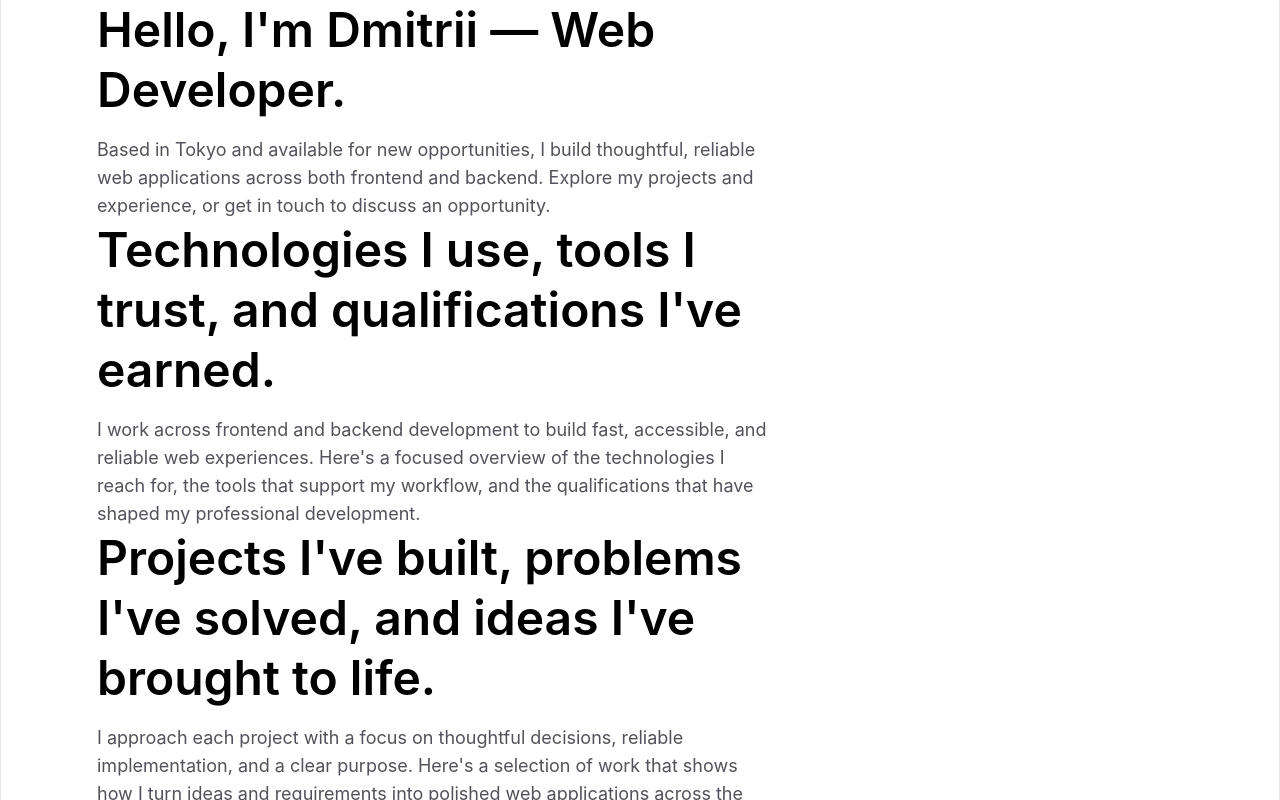
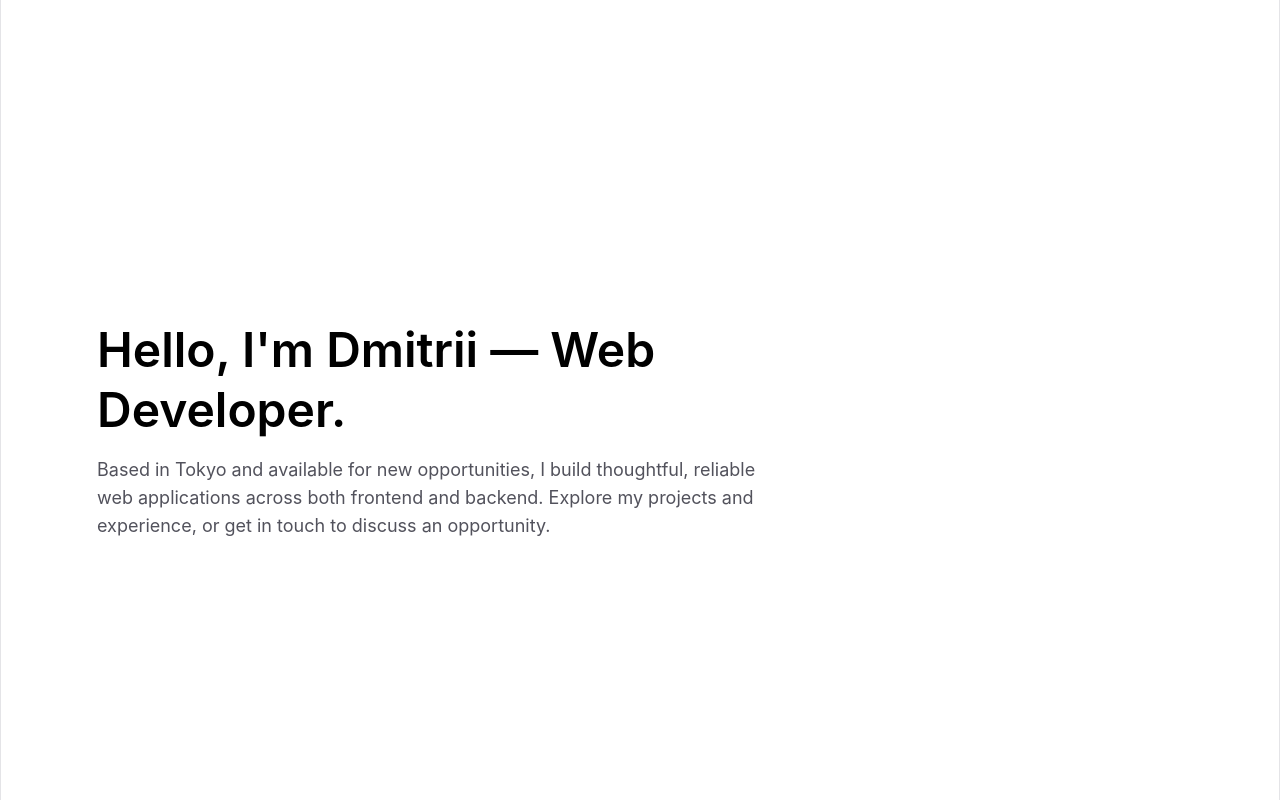
Before and after one commit to script-amv/portfolio, a React (Vite) app: page / in a window 1280 px wide. Shown: the top 800 px of the page. Built offline with nearby package versions, Linux system fonts and the light colour scheme.

Commit message:
style: add portfolio section spacing
- separate sections with viewport-based gaps
- add matching vertical page padding

```diff
--- a/src/App.tsx
+++ b/src/App.tsx
@@ -2,7 +2,7 @@ import Section from "./Section";
 
 function App() {
   return (
-    <main className="mx-auto max-w-7xl border-x border-zinc-200 bg-white px-24">
+    <main className="mx-auto max-w-7xl border-x border-zinc-200 bg-white px-24 flex flex-col gap-[40vh] py-[40vh]">
       <Section
         title="Hello, I'm Dmitrii — Web Developer."
         description="Based in Tokyo and available for new opportunities, I build thoughtful, reliable web applications across both frontend and backend. Explore my projects and experience, or get in touch to discuss an opportunity."
```
